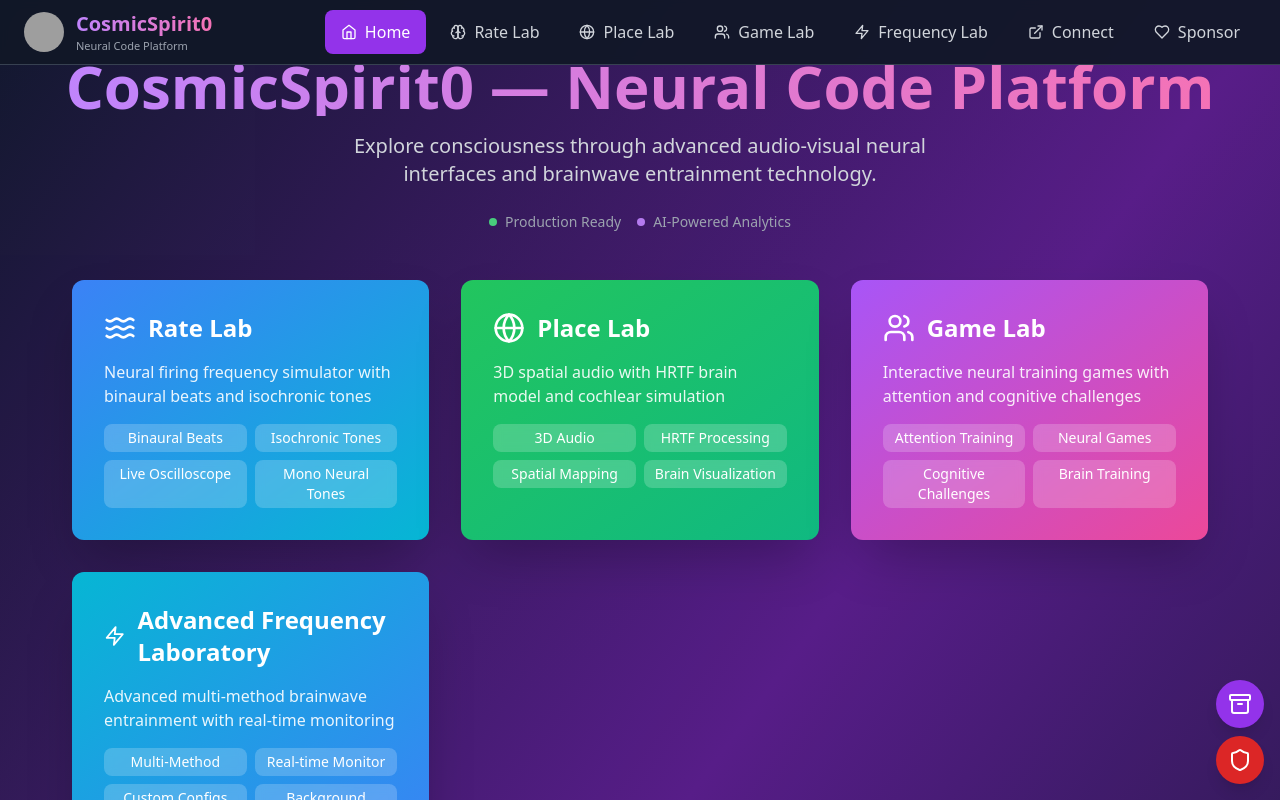
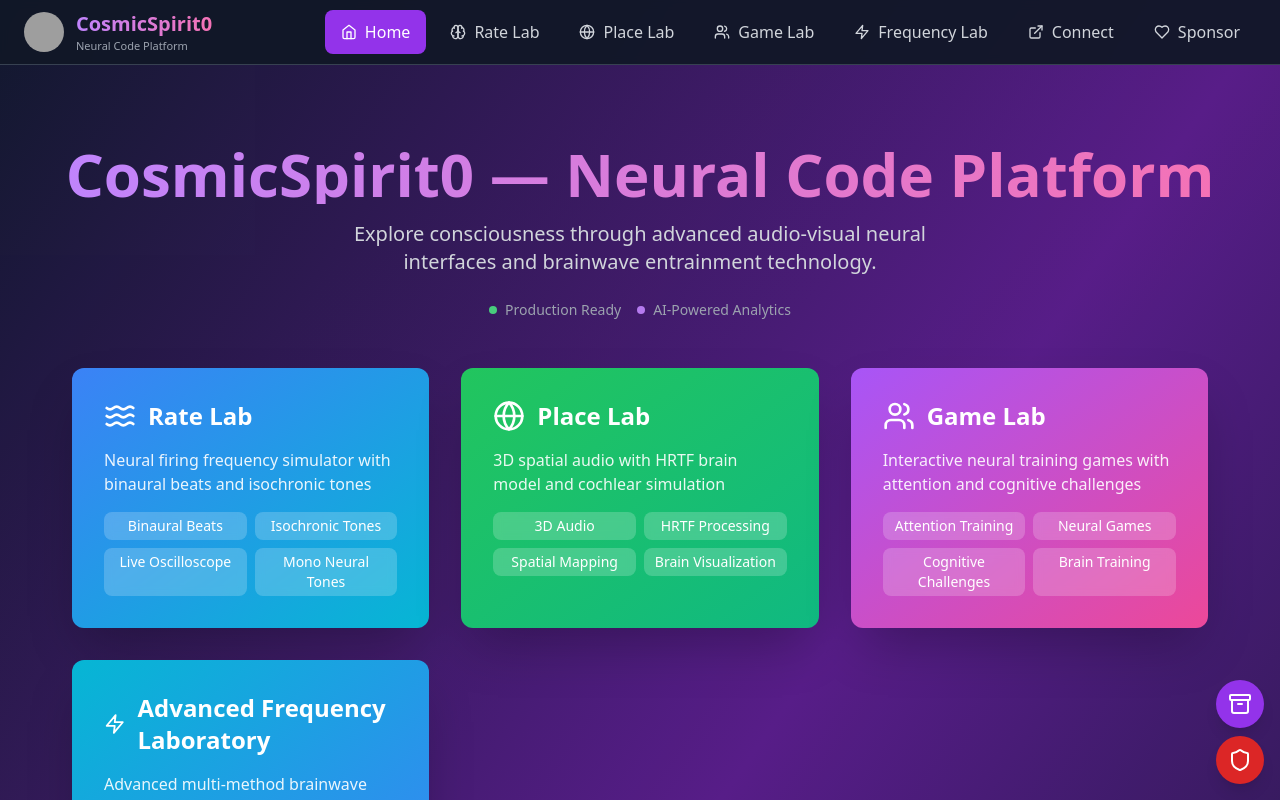
Before and after one commit to Narikparamala/neural-code-platform, a React (Vite) app: page / in a window 1280 px wide. Shown: the top 800 px of the page. Built offline with nearby package versions, Linux system fonts and the light colour scheme; grey boxes are pictures that could not be loaded.

Commit message:
Fix content rendering under fixed header (padding override on all pages)

```diff
--- a/src/App.tsx
+++ b/src/App.tsx
@@ -103,7 +103,7 @@ function App() {
       />
 
       {/* Main Content */}
-      <main className="relative z-10 pt-20 p-4 lg:p-6">
+      <main className="relative z-10 pt-24 px-4 pb-8 lg:px-6 lg:pt-28 lg:pb-10">
         <AnimatePresence mode="wait">
           <motion.div
             key={activeLab}
```
